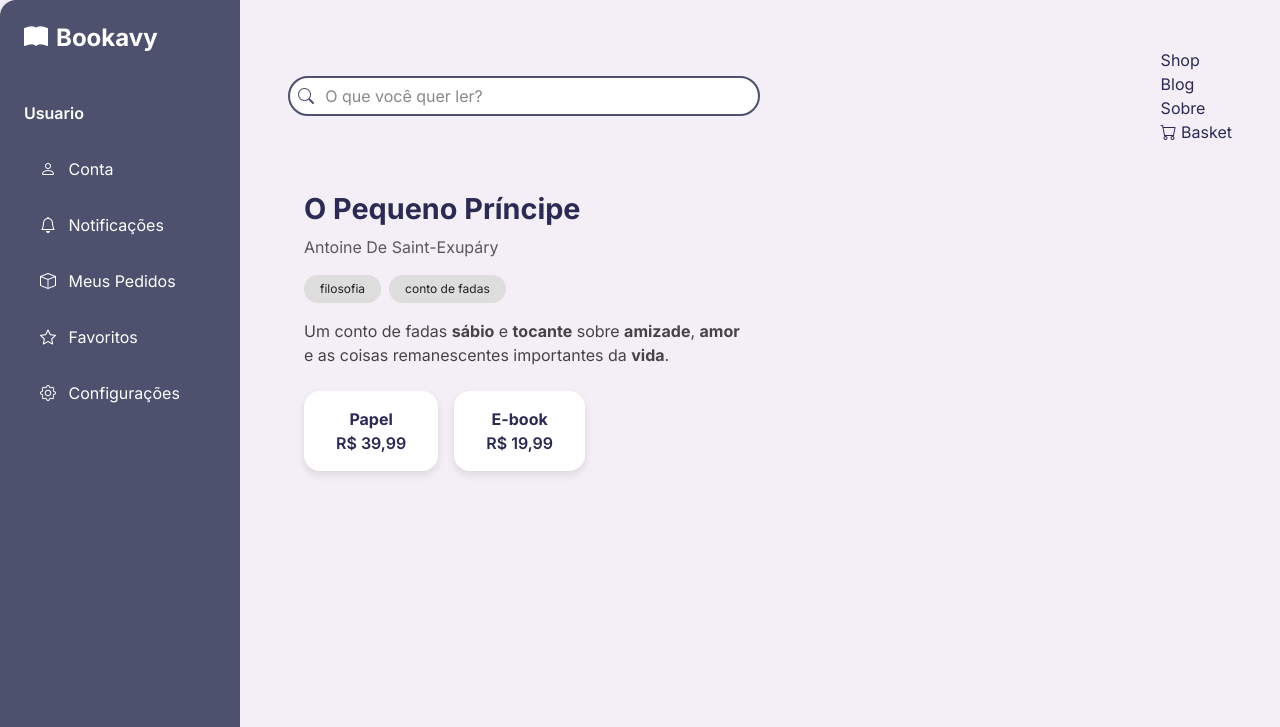
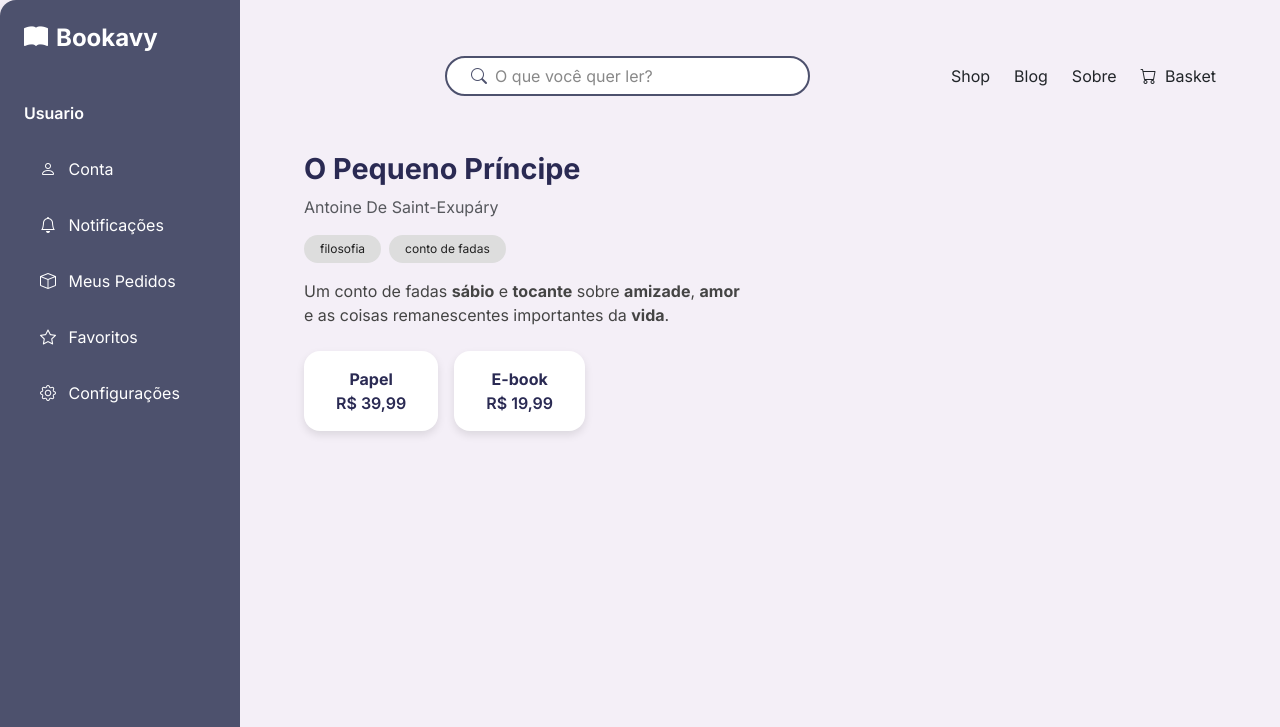
Before and after one commit to NiccMaia/Bookshop, a plain HTML site: page index.html in a window 1280 px wide. Shown: the top 727 px of the page. Drawn offline with nearby package versions, Linux system fonts and the light colour scheme.

Commit message:
style:AJUSTES DE ESPAÇAMENTO

```diff
--- a/index.html
+++ b/index.html
@@ -44,16 +44,17 @@
     <main class="flex-grow-1 p-5 content-area">
 
         <!-- Topbar -->
-        <header class="d-flex justify-content-between align-items-center mb-5">
-            <form class="position-relative d-flex w-50">
-                <i class="bi bi-search search-icon"></i>
-                <input type="text" class="form-control search-input" placeholder="O que você quer ler?">
+        <header class="d-flex align-items-center mb-5 px-3 py-2">
+            <form class="position-relative d-flex mx-auto" style="width: 40%;">
+                <i class="bi bi-search search-icon position-absolute top-30 translate-middle-y ms-3"></i>
+                <input type="text" class="form-control search-input ps-5" placeholder="O que você quer ler?">
             </form>
-            <nav>
-                <a href="#" class="me-4 text-decoration-none nav-link">Shop</a>
-                <a href="#" class="me-4 text-decoration-none nav-link">Blog</a>
-                <a href="#" class="me-4 text-decoration-none nav-link">Sobre</a>
-                <a href="#" class="text-decoration-none nav-link"><i class="bi bi-cart"></i> Basket</a>
+
+            <nav class="d-flex align-items-center">
+                <a href="#" class="me-4 text-decoration-none nav-link text-dark">Shop</a>
+                <a href="#" class="me-4 text-decoration-none nav-link text-dark">Blog</a>
+                <a href="#" class="me-4 text-decoration-none nav-link text-dark">Sobre</a>
+                <a href="#" class="text-decoration-none nav-link text-dark"><i class="bi bi-cart me-1"></i> Basket</a>
             </nav>
         </header>
 
```
